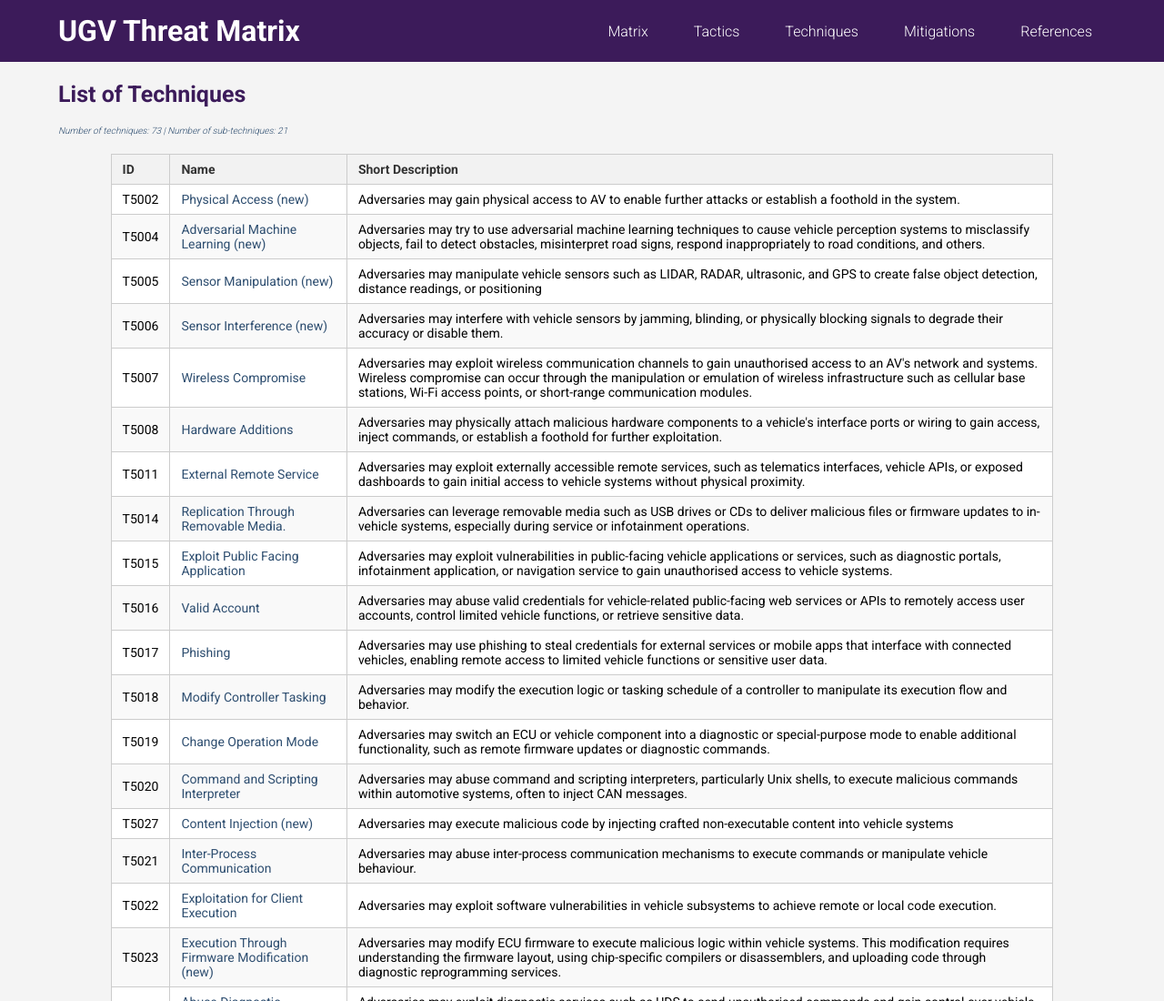
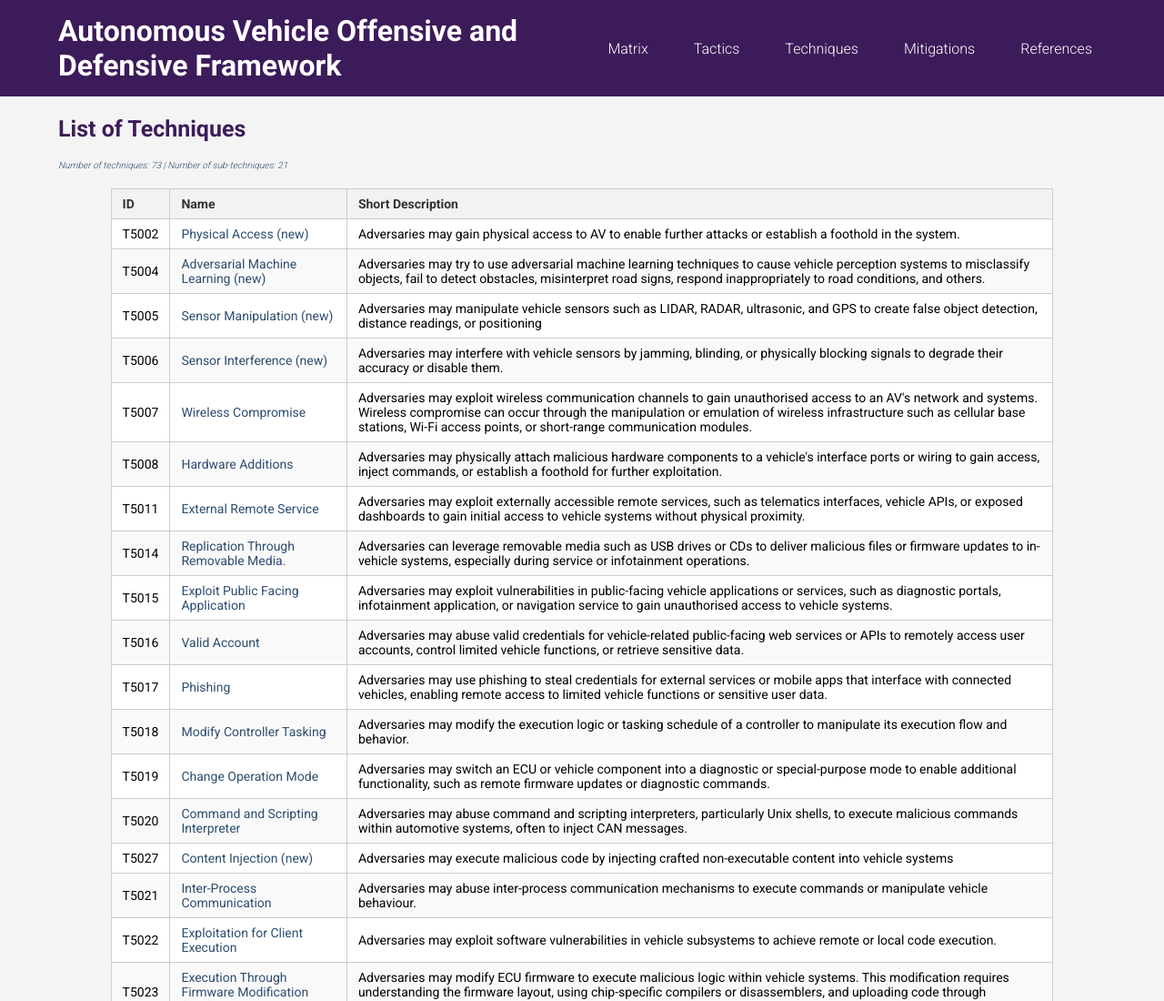
Before and after one commit to ziz0301/AVODF, a plain HTML site: page techniques.html in a window 1280 px wide. Shown: the top 1100 px of the page at 91% size. Drawn offline with Linux system fonts and the light colour scheme.

Commit message:
Update techniques.html

```diff
--- a/techniques.html
+++ b/techniques.html
@@ -3,13 +3,13 @@
 <head>
     <meta charset="UTF-8">
     <meta name="viewport" content="width=device-width, initial-scale=1.0">
-    <title>UGV Threat Matrix - Tactics</title>
+    <title>AV-ODF - Tactics</title>
     <link rel="stylesheet" href="styles.css">
 	<script src="scripts.js" defer></script>
 </head>
 <body>
     <header>
-        <h1>UGV Threat Matrix</h1>
+        <h1>Autonomous Vehicle Offensive and Defensive Framework</h1>
         <nav>
             <ul>
                 <li><a href="index.html">Matrix</a></li>
```
